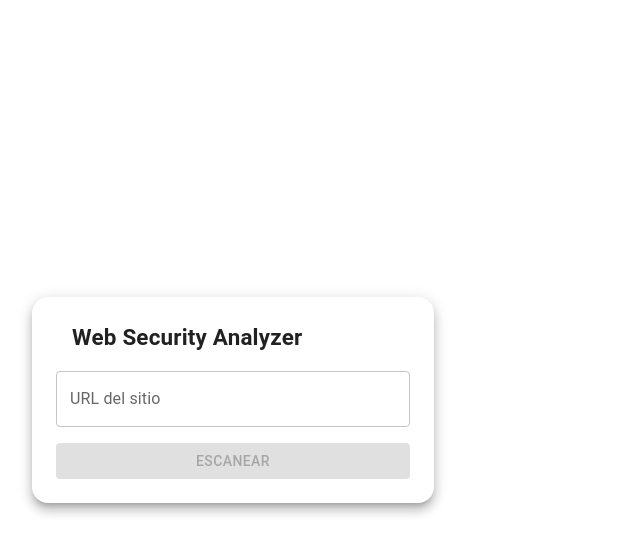
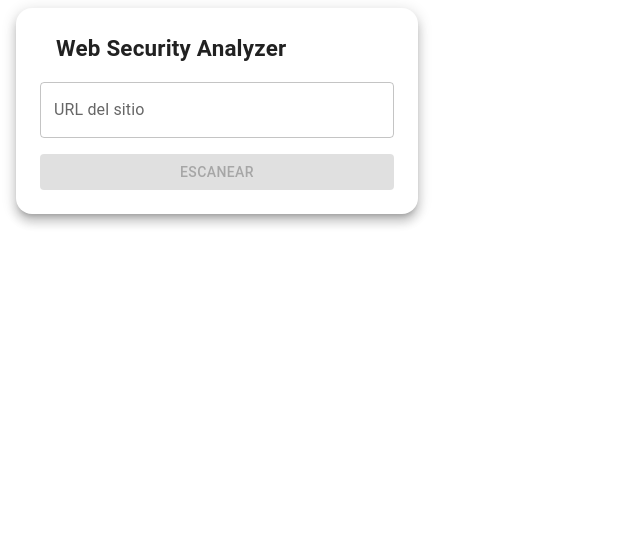
Before and after one commit to Patogol35/seguridadfront, a React (Vite) app: page / in a window 1280 px wide. Shown: the top 554 px of the page, without its empty margins (0-640 px from the left). Built offline with nearby package versions, Linux system fonts and the light colour scheme; some icons are missing.

Commit message:
Update App.jsx

```diff
--- a/src/App.jsx
+++ b/src/App.jsx
@@ -1,22 +1,31 @@
-import { Container } from "@mui/material";
+import { Container, Box, useMediaQuery } from "@mui/material";
 import ScanCard from "./components/ScanCard";
 import { useScan } from "./hooks/useScan";
 
 function App() {
   const scanState = useScan();
+  const isLandscape = useMediaQuery("(orientation: landscape)");
 
   return (
     <Container
       maxWidth={false}
+      disableGutters
       sx={{
         minHeight: "100vh",
-        display: "flex",
-        alignItems: "center",
-        justifyContent: "center",
-        px: { xs: 1, sm: 2, md: 4 },
+        px: { xs: 1, sm: 2 },
       }}
     >
-      <ScanCard {...scanState} />
+      <Box
+        sx={{
+          display: "flex",
+          justifyContent: "center",
+          alignItems: isLandscape ? "flex-start" : "center",
+          minHeight: "100vh",
+          pt: isLandscape ? 1 : 0,
+        }}
+      >
+        <ScanCard {...scanState} isLandscape={isLandscape} />
+      </Box>
     </Container>
   );
 }
```
